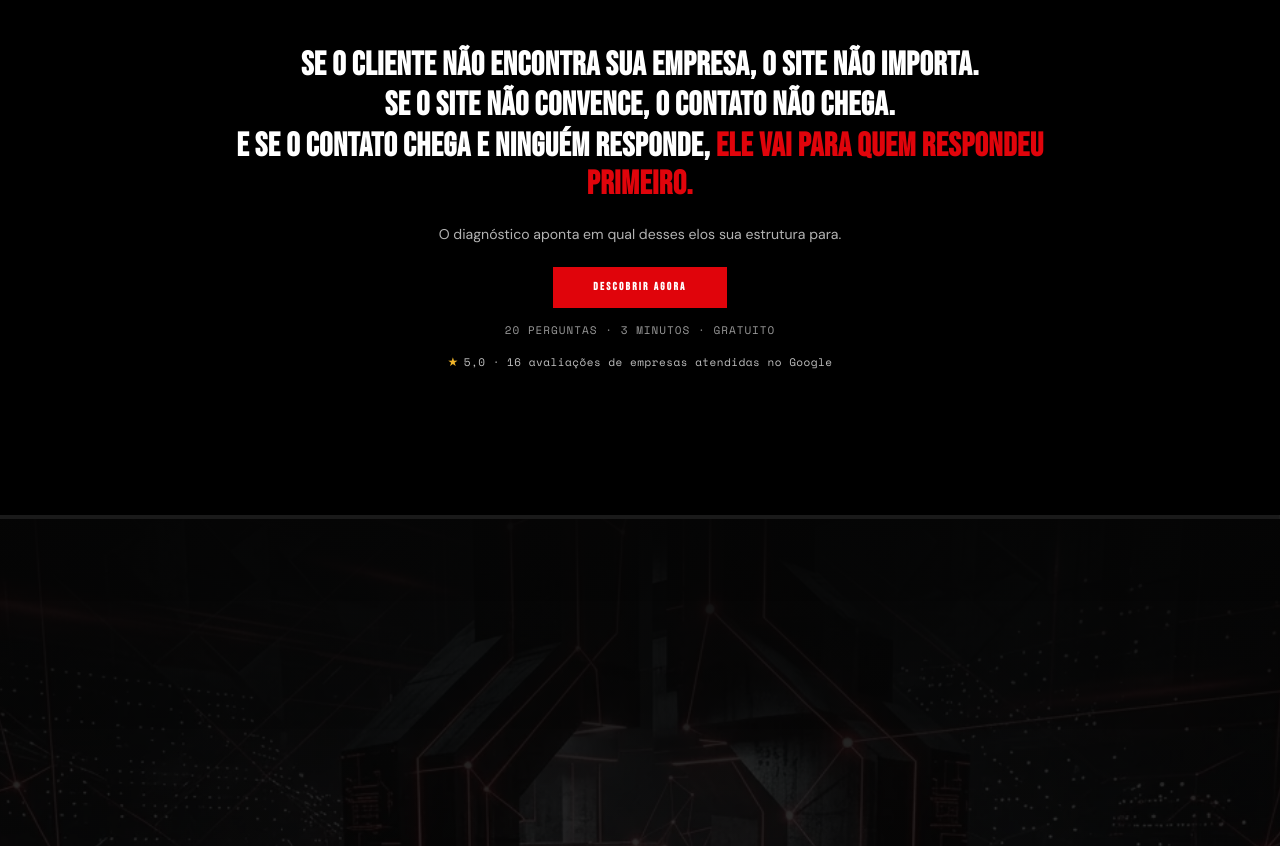
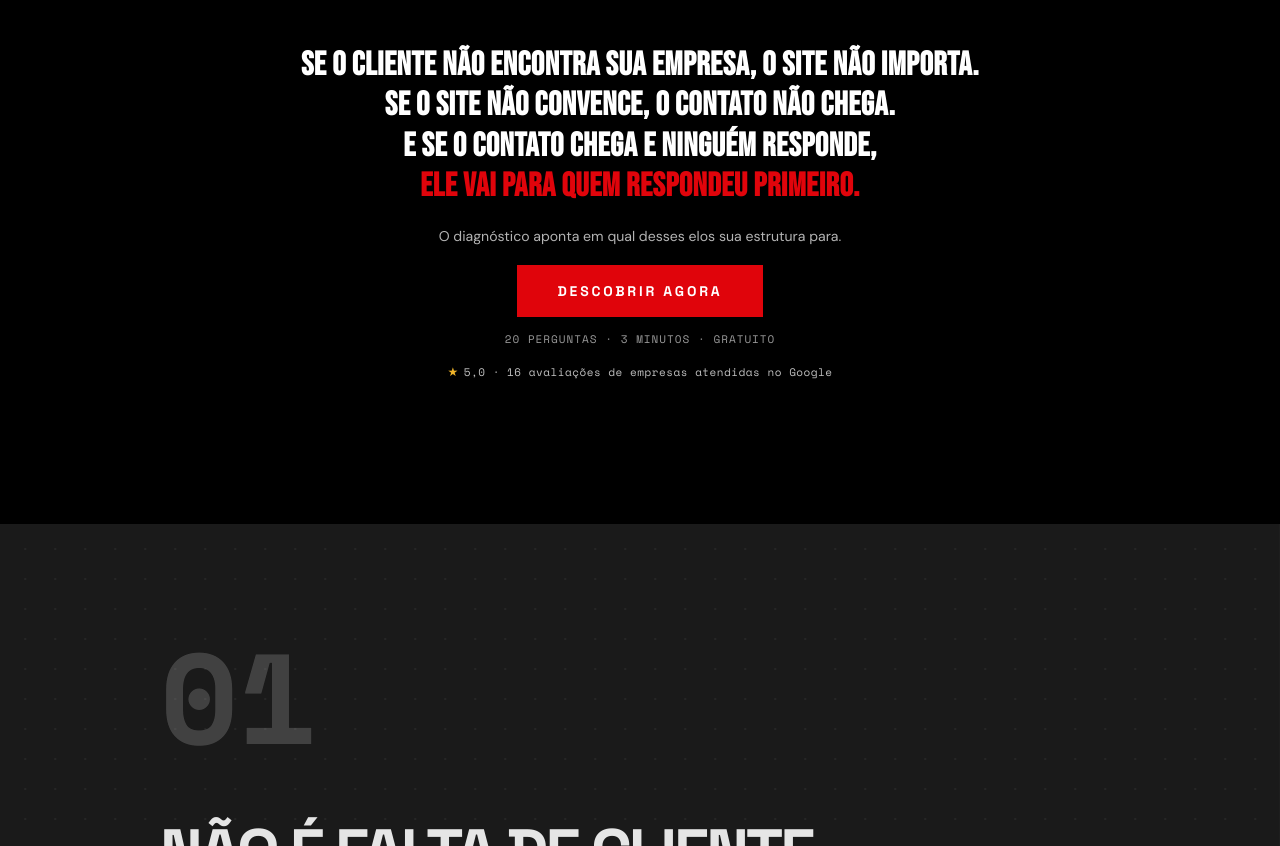
Before and after one commit to onethankdigital/site-otd, a React (Vite) app: page / in a window 1280 px wide. Shown: the part 1860-2706 px from the top of the page. Built offline with nearby package versions, Linux system fonts and the light colour scheme.

Commit message:
fix(home): DESCOBRIR AGORA uses exact Hero Tailwind button classes (font-heading, text-xs/md:text-sm, tracking-[0.2em])

```diff
--- a/src/components/ServicosCards.jsx
+++ b/src/components/ServicosCards.jsx
@@ -369,23 +369,6 @@ const ServicosCards = () => {
           margin: 8px auto 4px;
         }
 
-        .closing-btn {
-          display: inline-block;
-          padding: 12px 40px;
-          background: #E0040B;
-          color: #ffffff;
-          font-family: var(--font-heading, 'Bebas Neue', sans-serif);
-          font-weight: 700;
-          font-size: clamp(11px, 0.85vw, 14px);
-          text-transform: uppercase;
-          letter-spacing: 0.2em;
-          text-decoration: none;
-          transition: all 0.3s ease;
-          border: none;
-          cursor: pointer;
-          margin-top: 4px;
-        }
-
         .closing-social {
           font-family: 'Space Mono', monospace;
           font-size: 11px;
@@ -409,14 +392,6 @@ const ServicosCards = () => {
           line-height: 1;
         }
 
-        .closing-btn:hover {
-          transform: translateY(-2px) scale(1.02);
-          box-shadow: 0 0 30px rgba(224, 4, 11, 0.4);
-        }
-
-        .closing-btn:active {
-          transform: scale(0.98);
-        }
 
         .closing-microcopy {
           font-family: 'Space Mono', monospace;
@@ -460,12 +435,16 @@ const ServicosCards = () => {
             <div className="closing-cascade">
               <span>Se o cliente não encontra sua empresa, o site não importa.</span>
               <span>Se o site não convence, o contato não chega.</span>
-              <span>E se o contato chega e ninguém responde, <span className="closing-cascade-accent">ele vai para quem respondeu primeiro.</span></span>
+              <span>E se o contato chega e ninguém responde,</span>
+              <span className="closing-cascade-accent">ele vai para quem respondeu primeiro.</span>
             </div>
             <p className="closing-desc">
               O diagnóstico aponta em qual desses elos sua estrutura para.
             </p>
-            <a href="/diagnostico" className="closing-btn">
+            <a
+              href="/diagnostico"
+              className="px-6 py-3 md:px-10 md:py-4 bg-accent text-white font-heading font-bold text-xs md:text-sm uppercase tracking-[0.2em] transition-all duration-300 hover:-translate-y-1 hover:scale-[1.02] hover:shadow-[0_0_30px_rgba(224,4,11,0.4)] active:scale-[0.98] inline-block"
+            >
               DESCOBRIR AGORA
             </a>
             <div className="closing-microcopy">
```
